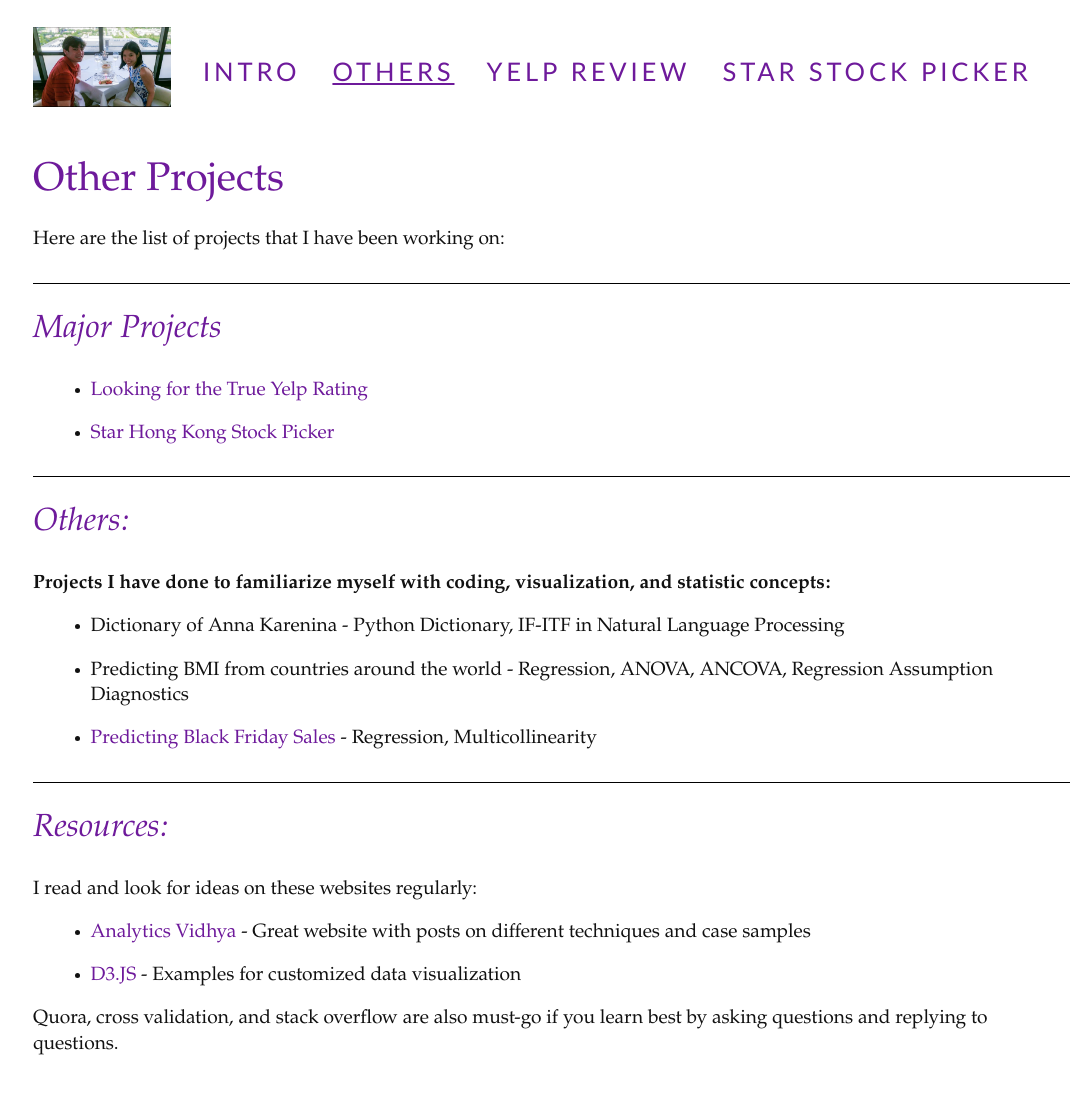
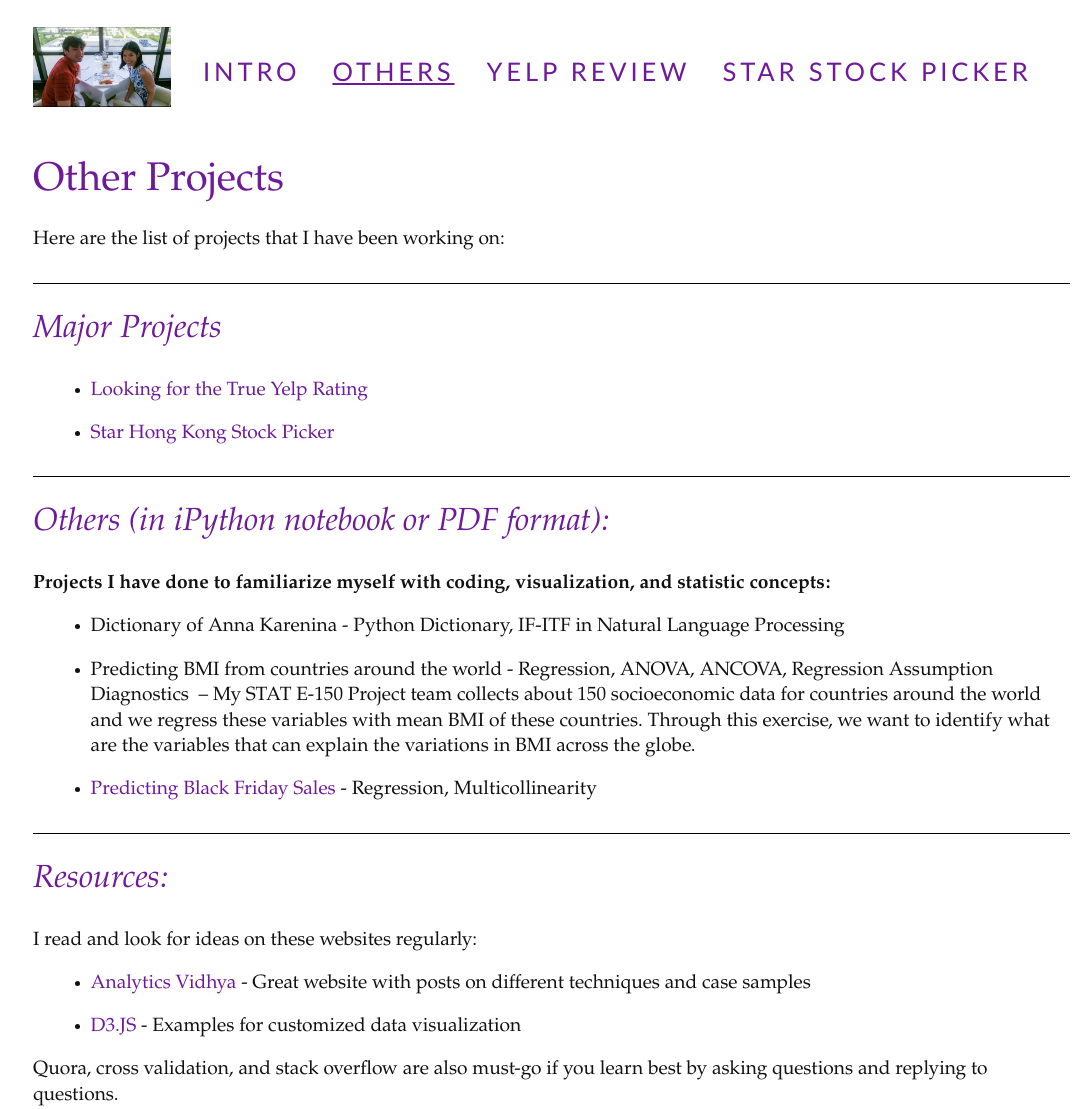
Before and after one commit to vionwinnie/old_website, a Jekyll site: the page built from OtherProj.md, in a window 1280 px wide. Shown: the whole page, without its empty margins (31-1112 px from the left). Built offline with Jekyll 4.4.1, drawn with Linux system fonts in a browser that asks for light colours; nearby versions of some CDN libraries; before the commit the page ends 1057 px from its top, so only the background shows below that.

Commit message:
Update OtherProj.md

```diff
--- a/OtherProj.md
+++ b/OtherProj.md
@@ -14,11 +14,12 @@ Here are the list of projects that I have been working on:
 - [Star Hong Kong Stock Picker](starstockpicker.html)
 
 
-## Others:
+## Others (in iPython notebook or PDF format):
 
 **Projects I have done to familiarize myself with coding, visualization, and statistic concepts:**
 - Dictionary of Anna Karenina - Python Dictionary, IF-ITF in Natural Language Processing
 - Predicting BMI from countries around the world - Regression, ANOVA, ANCOVA, Regression Assumption Diagnostics
+  -- My STAT E-150 Project team collects about 150 socioeconomic data for countries around the world and we regress these variables with mean BMI of these countries. Through this exercise, we want to identify what are the variables that can explain the variations in BMI across the globe.
 - [Predicting Black Friday Sales](/sideproj/BlackFridayRegressionModel.ipynb) - Regression, Multicollinearity
 
 
```
